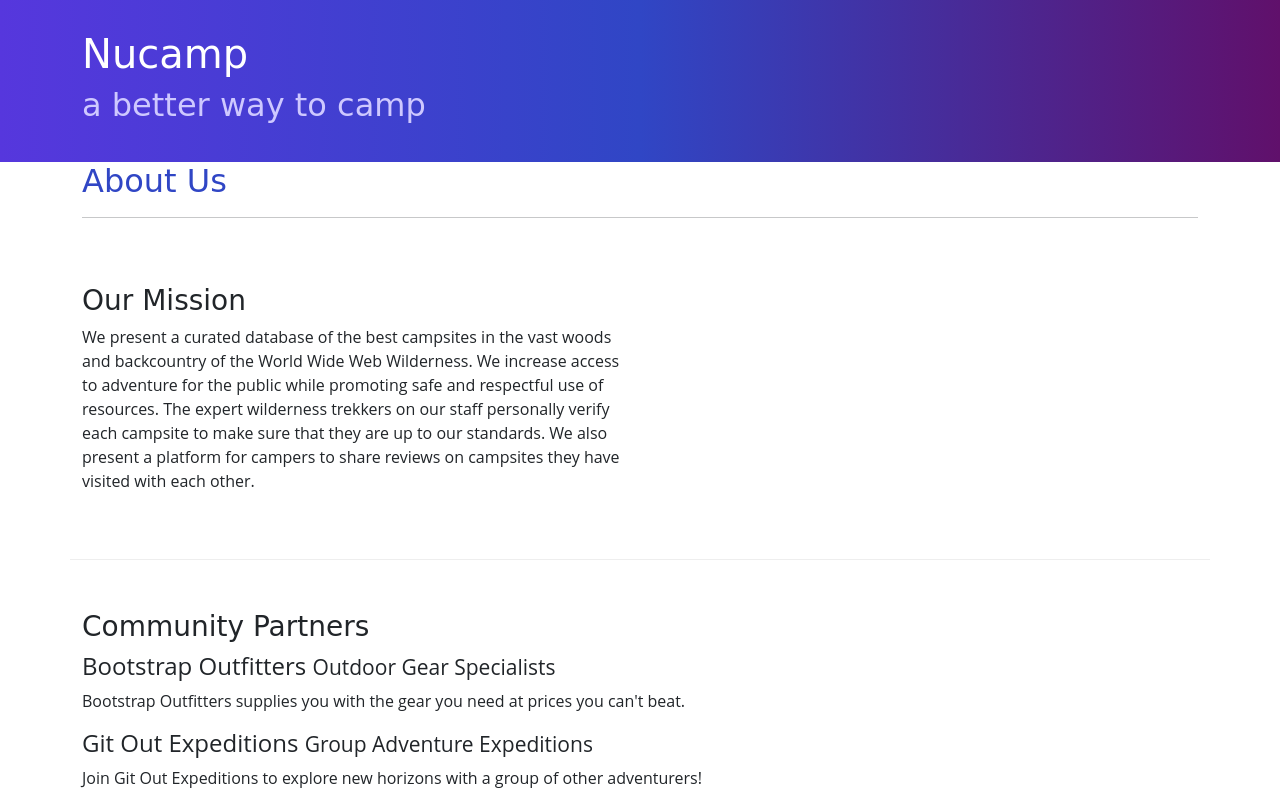
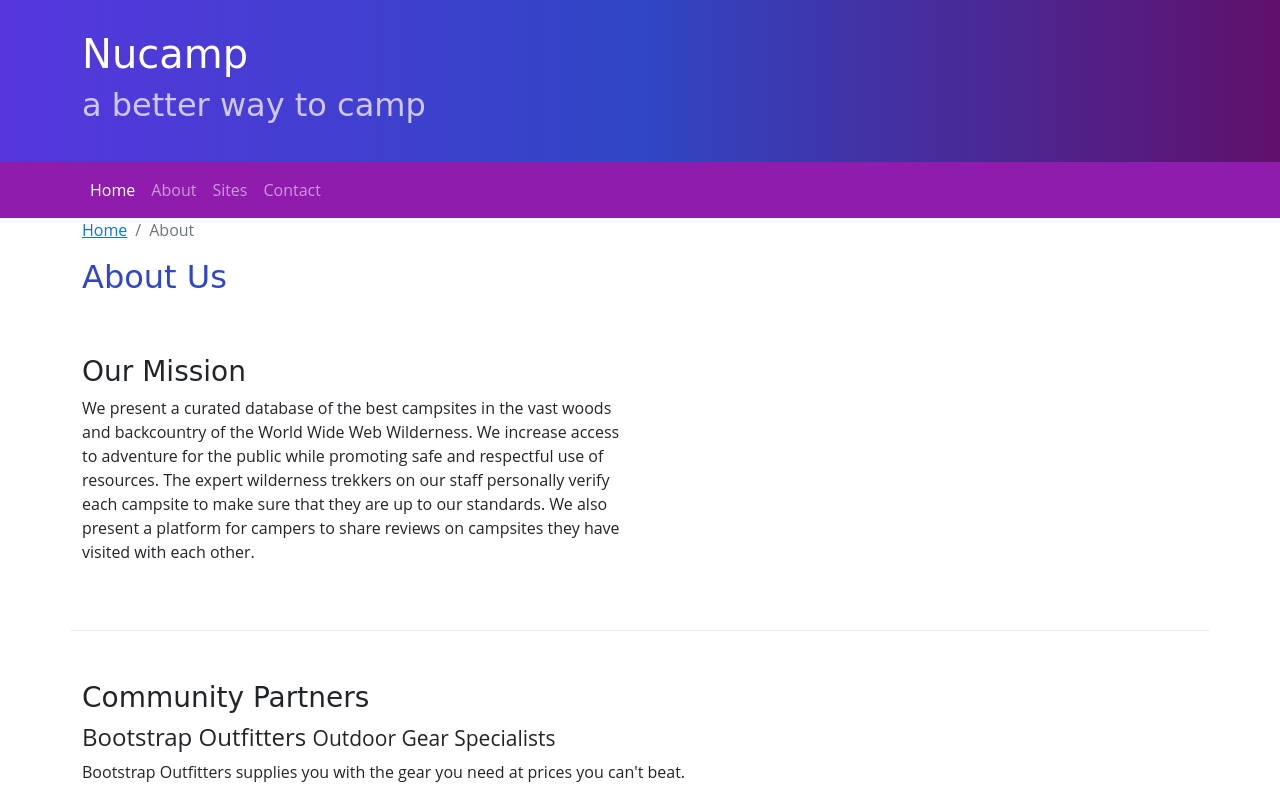
Before and after one commit to Git4Skype/BootstrapExample, a plain HTML site: page aboutus.html in a window 1280 px wide. Shown: the top 797 px of the page. Drawn offline with nearby package versions, Linux system fonts and the light colour scheme.

Commit message:
added navigation menu and breadcrumbs

```diff
--- a/aboutus.html
+++ b/aboutus.html
@@ -26,13 +26,34 @@
         </div>
     </header>
 
-    <main  class="container">
-        <div class="row">
-            <div class="col">
-               <h2>About Us</h2>
-               <hr />
+     <!-- navbar -->
+     <nav class="navbar navbar-expand-sm navbar-dark sticky-top">
+        <div class="container">
+            <button class="navbar-toggler ms-auto" type="button" data-bs-toggle="collapse" data-bs-target="#nucampNavbar">
+                <span class="navbar-toggler-icon"></span>
+            </button>
+
+            <div class="collapse navbar-collapse" id="nucampNavbar">
+                <ul class="navbar-nav">
+                    <li class="nav-item"><a class="nav-link active" href="index.html">Home</a></li>
+                    <li class="nav-item"><a class="nav-link" href="#">About</a></li>
+                    <li class="nav-item"><a class="nav-link" href="#">Sites</a></li>
+                    <li class="nav-item"><a class="nav-link" href="#">Contact</a></li>
+                </ul>
             </div>
         </div>
+    </nav>
+
+
+    <main  class="container">
+        <div class="col">
+            <ol class="breadcrumb">
+                <li class="breadcrumb-item"><a href="index.html">Home</a></li>
+                <li class="breadcrumb-item active">About</li>
+             </ol>
+             <h2>About Us</h2>
+        </div>
+
 
         <section class="row row-content">
             <div class="col-sm-6">
--- a/css/styles.css
+++ b/css/styles.css
@@ -30,3 +30,7 @@ footer {
     border-bottom: 1px ridge;
     min-height: 200px;
 }
+
+.navbar {
+    background-color: #901CAD;
+}
```
Also changed, not shown: index.html (+18 -0 lines).
